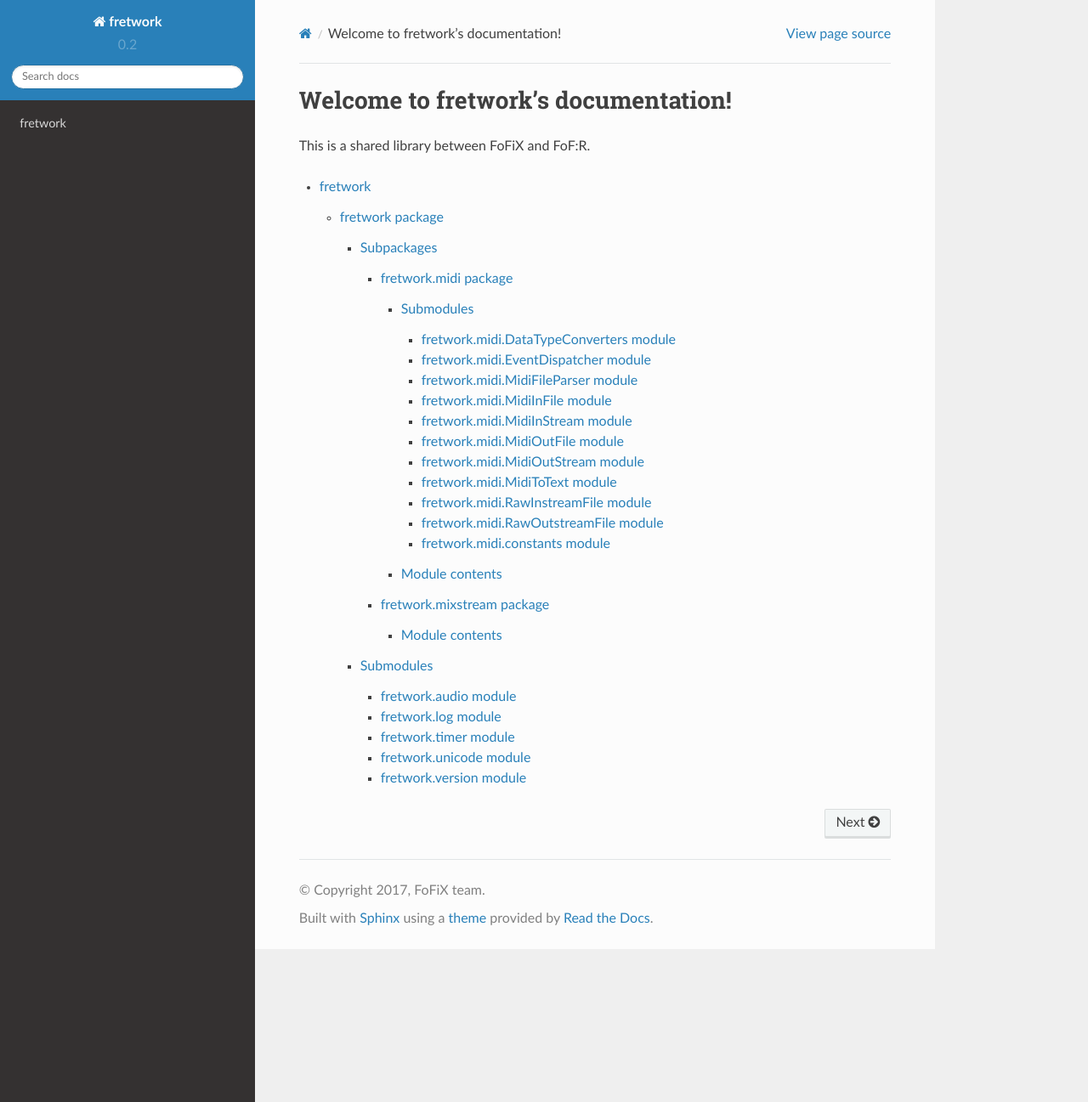
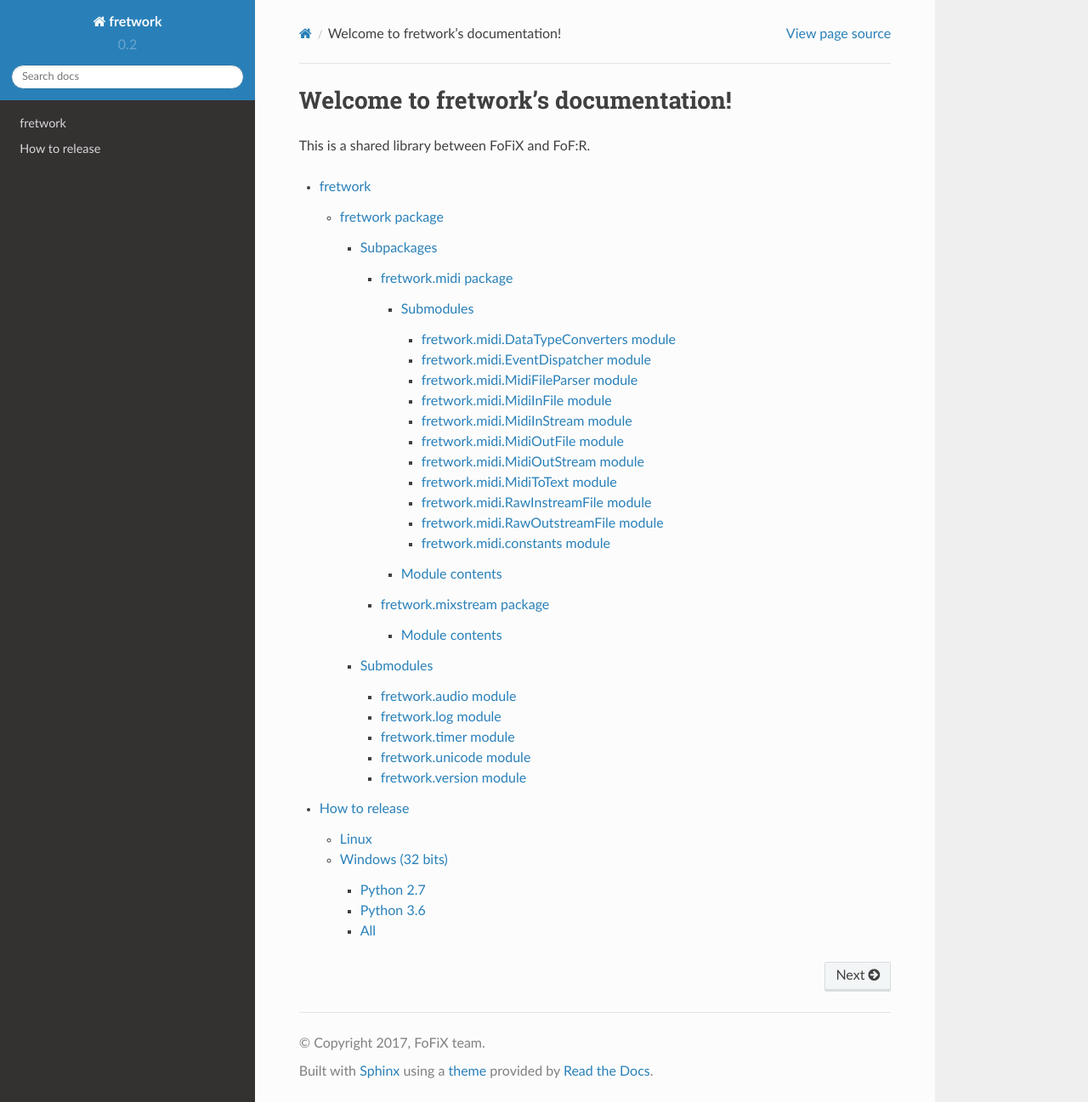
Before and after one commit to fofix/fretwork, a Sphinx documentation site: the page built from doc/source/index.rst, in a window 1280 px wide and 1297 px high. Shown: the whole window at 85% size. Built offline with Sphinx 7.4.7 and the Read the Docs theme 2.0.0, drawn with Linux system fonts in a browser that asks for light colours; some of the changed lines change nothing that is shown.

Commit message:
Doc: explain how to release this package

```diff
--- a/doc/source/index.rst
+++ b/doc/source/index.rst
@@ -9,3 +9,4 @@
 .. toctree::
 
    code/modules
+   release
--- /dev/null
+++ b/doc/source/release.rst
@@ -0,0 +1,87 @@
+How to release
+==============
+
+Here is the release process for ``fretwork``:
+
+- bump the version on a PR (``fretwork/version.py`` and ``source/conf.py``)
+- make a tag
+- make wheels (see below)
+- upload sources and wheels on GitHub in a new release.
+
+
+About wheels:
+
+    Since ``fretwork`` uses ``cython``, one needs to compile extensions in several
+    plateforms. Then, one need to make a wheel for each platform.
+
+
+Linux
+-----
+
+1. Install dependencies:
+
+- ``SDL 1.2``
+- ``SDL_mixer``
+- ``libsoundtouch``
+- ``libvorbisfile``
+- ``pkg-config``
+- ``portmidi``
+
+2. Install Python dependencies:
+
+- ``Cython``
+- ``Pillow``
+- ``Pygame``
+- ``PyOpenGL``
+- ``NumPy``
+
+3. Compile extensions::
+
+    python2 setup.py build_ext --inplace --force
+
+
+4. make a wheel::
+
+    python2 setup.py sdist
+    python2 setup.py bdist_wheel --inplace
+
+
+5. repeat 3 and 4 with ``python3``.
+
+
+Windows (32 bits)
+-----------------
+
+Python 2.7
+++++++++++
+
+- Download & install `Python 2.7 32 bits (x86) <https://www.python.org/downloads/windows/>`_
+- Download & install `Microsoft Visual C++ Compiler for Python 2.7 <http://aka.ms/vcpython27>`_ (9.0)
+- Open a Visual C++ Compiler console (32 bits)
+
+
+Python 3.6
+++++++++++
+
+- Download & install `Python 3.6 32 bits (x86) <https://www.python.org/downloads/windows/>`_
+- Download `Microsoft Visual C++ 2015 <http://landinghub.visualstudio.com/visual-cpp-build-tools>`_
+- Open a Visual C++ 2015 x86 x64 cross build tools command prompt
+
+
+All
++++
+
+- Go to the fretwork directory
+- Copy the Windows dependency pack into ``win32``
+- Install some python dependencies::
+
+    pip.exe install cython setuptools wheel
+
+- Compile extensions::
+
+    python.exe setup.py build_ext --inplace --force
+
+- Make a wheel::
+
+    python.exe setup.py sdist
+    python.exe setup.py bdist_wheel --inplace
```
